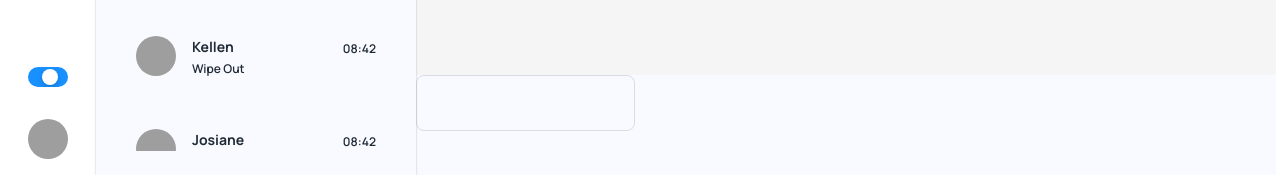
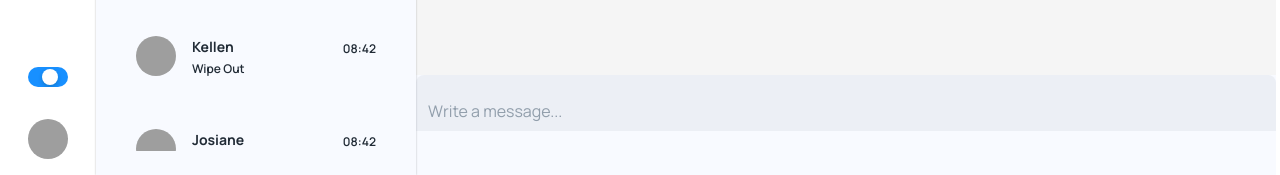
Before and after one commit to rohan-tech-negi/Chat-App, a React (Create React App) app: page /app in a window 1280 px wide. Shown: the part 625-800 px from the top of the page. Built offline with nearby package versions, Linux system fonts and the light colour scheme; grey boxes are pictures that could not be loaded.

Commit message:
working on the text area

```diff
--- a/src/components/conversation/index.js
+++ b/src/components/conversation/index.js
@@ -4,11 +4,12 @@ import { faker } from '@faker-js/faker'
 import { CaretDown, MagnifyingGlass, Phone, VideoCamera } from 'phosphor-react';
 
 const StyledInput = styled(TextField)(({ theme }) => ({
-  "& .MuiInputBase-root": {
+
       "&.MuiInputBase-input" : {
+        paddingTop: "12px",
+        paddingBottom: "12px"
+      }
 
-      }
-  }
 }));
 
 const StyledBadge = styled(Badge)(({ theme }) => ({
@@ -91,7 +92,9 @@ const Conversation = () => {
         <Box sx={{height: 100, width: "100%", backgroundColor: "#F8FAFF"}}>
               <Stack direction="row" alignItems={"center"} spacing={3}>
 
-<TextField></TextField>
+<StyledInput fullWidth placeholder='Write a message...' variant='filled' InputProps={{
+  disableUnderline : true
+}}></StyledInput>
               </Stack>
         </Box>
     </Stack>
```
